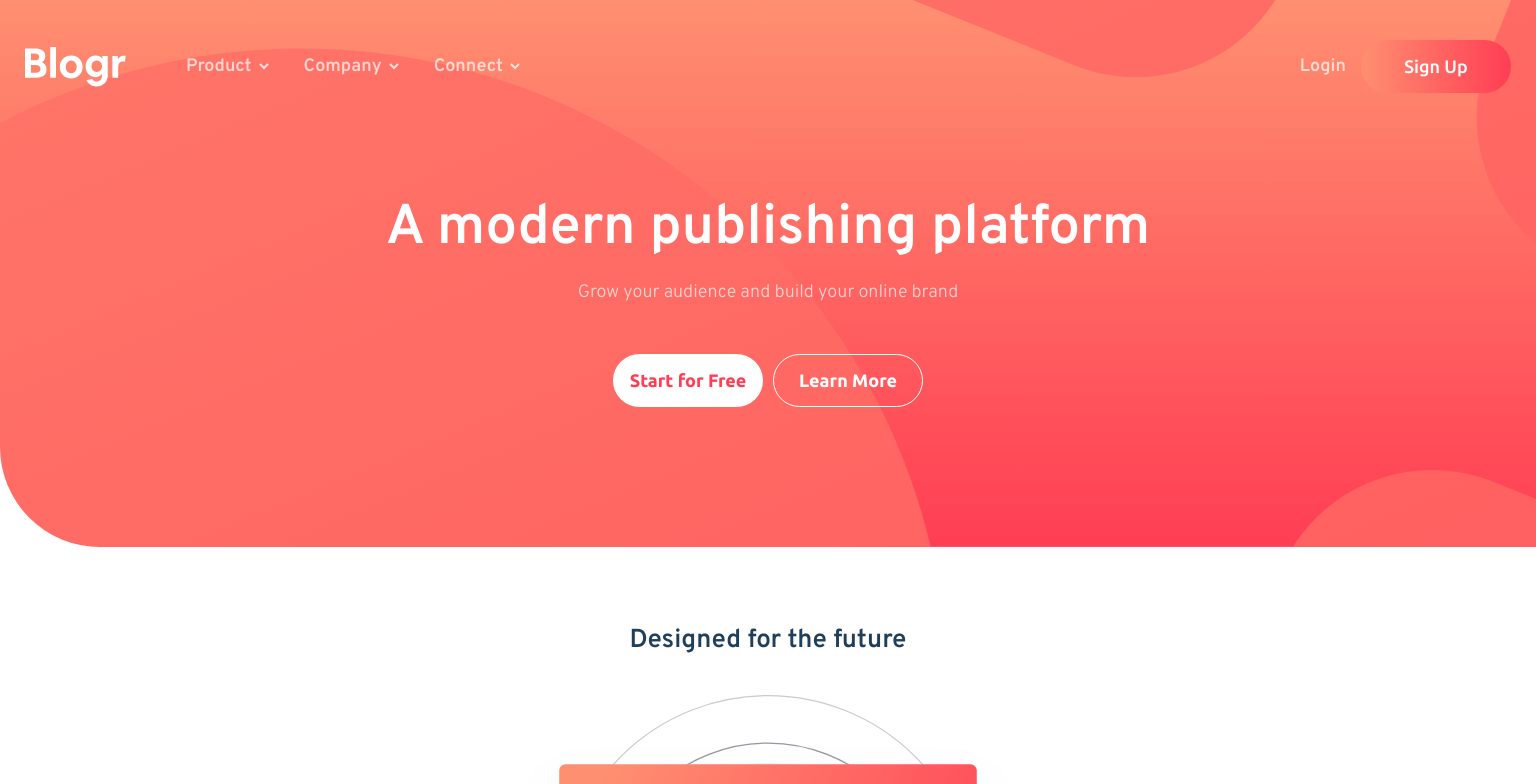
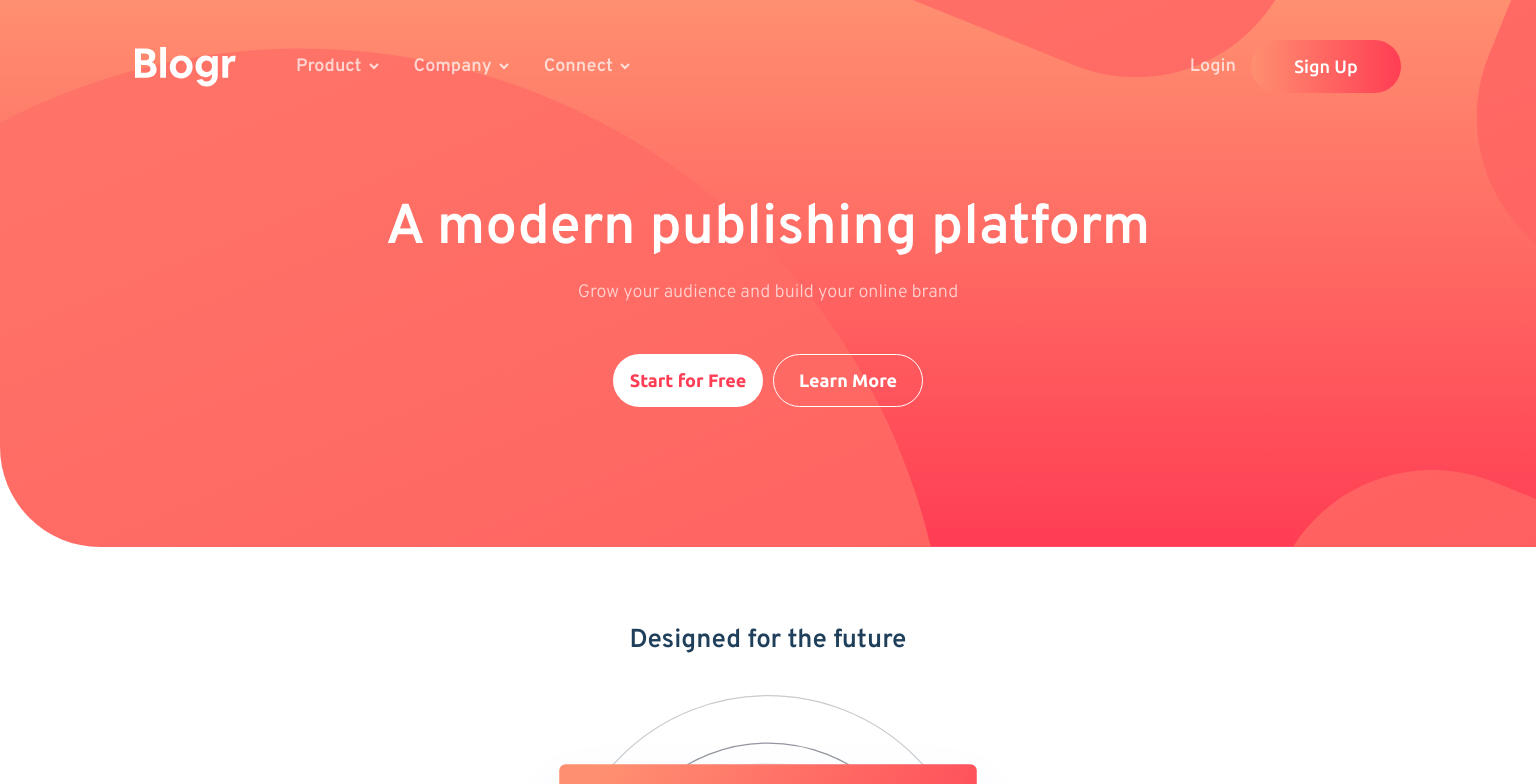
Before and after one commit to erwinruiz/blogr-landing-page, a React (Create React App) app: page / in a window 1536 px wide. Shown: the top 784 px of the page. Built offline with nearby package versions, Linux system fonts and the light colour scheme.

Commit message:
Fix header component padding on desktop design

```diff
--- a/src/components/Home/Header.module.css
+++ b/src/components/Home/Header.module.css
@@ -10,10 +10,41 @@
 }
 
 @media (min-width: 1024px) {
+  .header {
+    padding: 0 35px;
+    gap: 60px;
+  }
   .header .menuIcon {
     display: none;
   }
+}
+@media (min-width: 1124px) {
   .header {
+    padding: 0 45px;
     gap: 60px;
   }
 }
+@media (min-width: 1224px) {
+  .header {
+    padding: 0 95px;
+    gap: 60px;
+  }
+}
+@media (min-width: 1324px) {
+  .header {
+    padding: 0 115px;
+    gap: 60px;
+  }
+}
+@media (min-width: 1440px) {
+  .header {
+    padding: 0 135px;
+    gap: 60px;
+  }
+}
+@media (min-width: 1540px) {
+  .header {
+    padding: 0 155px;
+    gap: 60px;
+  }
+}
--- a/src/components/UI/Menu.js
+++ b/src/components/UI/Menu.js
@@ -140,10 +140,10 @@ function Menu(props) {
   if (props.type === "desktop") {
     return (
       <Fragment>
-        {ReactDOM.createPortal(
+        {/* {ReactDOM.createPortal(
           <Backdrop onClose={props.onCloseSection} />,
           document.getElementById("backdrop-root")
-        )}
+        )} */}
         <Menu className={classes.desktopMenu} img={lightArrowImg} />
       </Fragment>
     );
```
